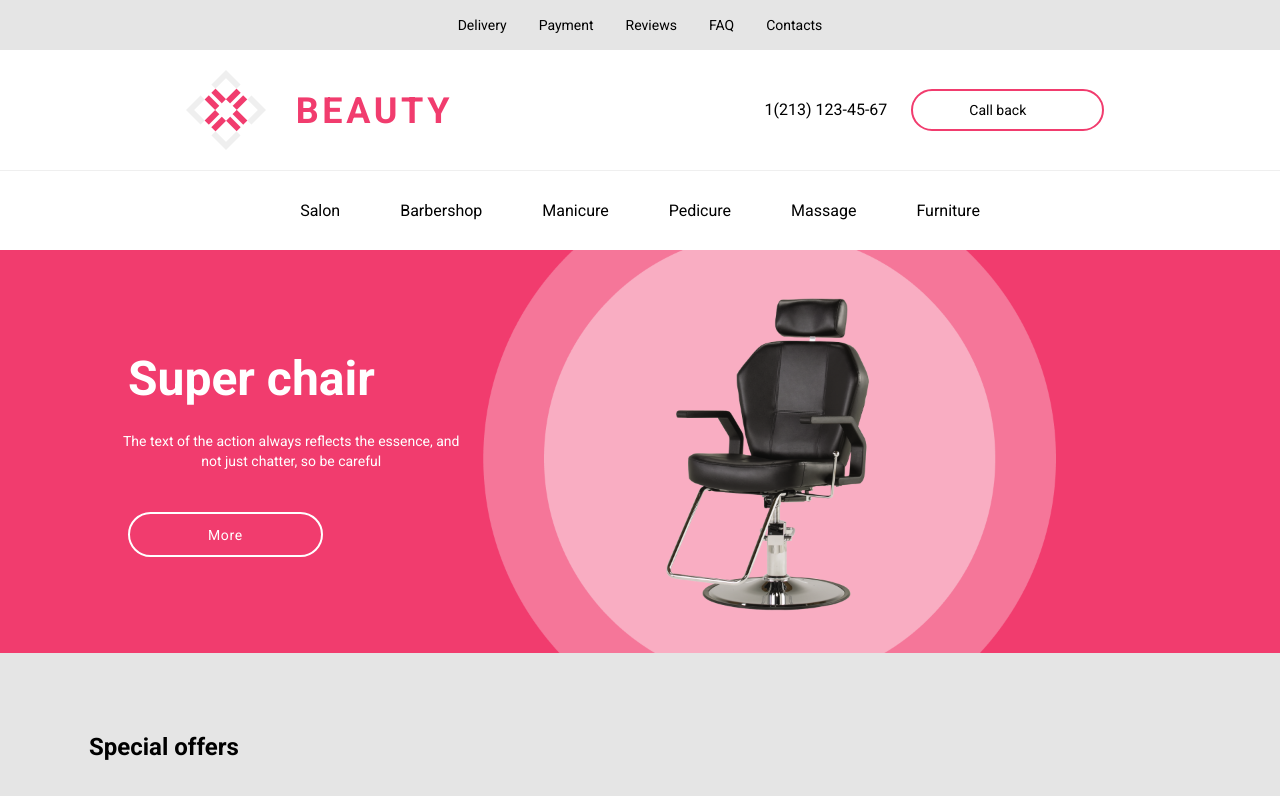
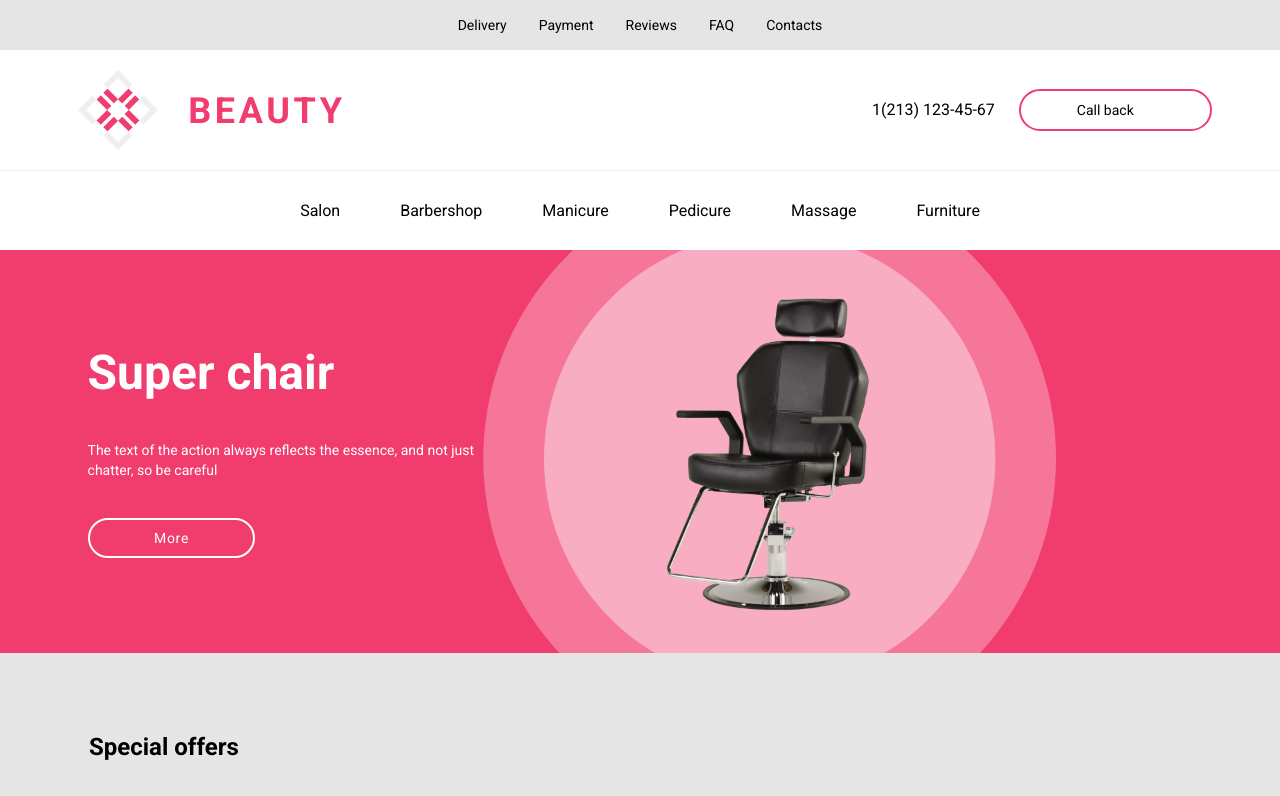
Before and after one commit to Nickolas7711/lesson8-BEAUTY-, a plain HTML site: page index.html in a window 1280 px wide. Shown: the top 796 px of the page. Drawn offline with Linux system fonts and the light colour scheme.

Commit message:
option to check

```diff
--- a/index.html
+++ b/index.html
@@ -36,6 +36,7 @@
                 <button><a href="tel: 1(213)123-45-67">Call back</a></button>
             </div>
         </div>
+        </div>
         <div class="container-menu2">
             <nav>
                 <ul class="second_line_main_menu">
@@ -49,13 +50,15 @@
             </nav>
         </div>
         <div class="group">
+            <img src="./images/Rectangle 2.png" alt="Картинка с креслом" style="width: 100%;">
             <div class="group_text_box">
                 <p class="super_chair">Super chair</p>
                 <p class="text_fish">The text of the action always reflects the essence, and not just
                 chatter, so be careful</p>
+                <div class="bbut">
                 <button>More</button>
+                </div>
             </div>
-            <img src="./images/Rectangle 2.png" alt="Картинка с креслом" style="width: 100%;">
         </div>
         <div class="goods">
                 <h2>Special offers</h2>
--- a/styles/style.css
+++ b/styles/style.css
@@ -72,6 +72,7 @@
 
 .tel{
     text-align: right;
+    margin: 0 0 0 430px;
     font-family: 'Roboto';
     font-style: normal;
     font-weight: 400;
@@ -95,7 +96,6 @@
     line-height: 16px;
     text-align: center;
 }
-
 
 .second_line_main_menu{
     display: flex;
@@ -121,30 +121,30 @@
 
 
 .group{
+    position: relative;
     display: flex;
     text-align: center;
-    position: relative;
-
 
 }
 
 .group_text_box{
+    position: absolute;
     display: flex;
-    z-index: 0;
-    width: 50%;
+    flex-wrap: wrap;
+    align-content: center;
+    justify-content: flex-start;
+    width: 38%;
     height: 100%;
-    flex-direction: column;
-    align-items: center;
-    flex-wrap: wrap;
-
 
 }
 
+
+
 .super_chair{
-    position: absolute;
-    left: 10%;
-    top: 25%;
-    z-index: 1;
+    display: flex;
+    justify-content: center;
+    /* flex-wrap: wrap; */
+    padding: 0 0 0 18%;
     font-family: 'Roboto';
     font-style: normal;
     font-weight: 700;
@@ -155,11 +155,10 @@
 }
 
 .text_fish{
-    position: absolute;
-    width: 27.5%;
-    z-index: 2;
-    left: 9%;
-    top: 45%;
+    display: flex;
+    justify-content: flex-start;
+    padding: 8% 0 8% 18%;
+    text-align: left;
     font-family: 'Roboto';
     font-style: normal;
     font-weight: 400;
@@ -168,14 +167,16 @@
     color: #FFFFFF;
 }
 
-.group button{
-    position: absolute;
-    z-index: 3;
-    width: 15.23%;
-    height: 11.34%;
-    left: 10%;
-    top: 65%;
-    padding: 11px 56px;
+.bbut{
+    display: flex;
+    padding: 0 0 0 18%;
+}
+
+
+.group_text_box button{
+    display: flex;
+    justify-content: flex-start;
+    padding: 25% 165%;
     border: 2px solid #FFFFFF;
     background: #F13C6E;
     border-radius: 40px;
@@ -193,7 +194,6 @@
     display: flex;
     justify-content: center;
     align-items: center;
-    padding: 12px;
     font-family: 'Roboto';
     font-style: normal;
     font-weight: 400;
@@ -443,7 +443,7 @@
 
 .categories{
     display: flex;
-    padding: 6%  9% 5% 0;
+    padding: 6%  7% 5% 0;
     flex-direction: row;
     justify-content: space-evenly;
     flex-wrap: wrap;
```
Lines whose indentation alone changed are shown as unchanged.
